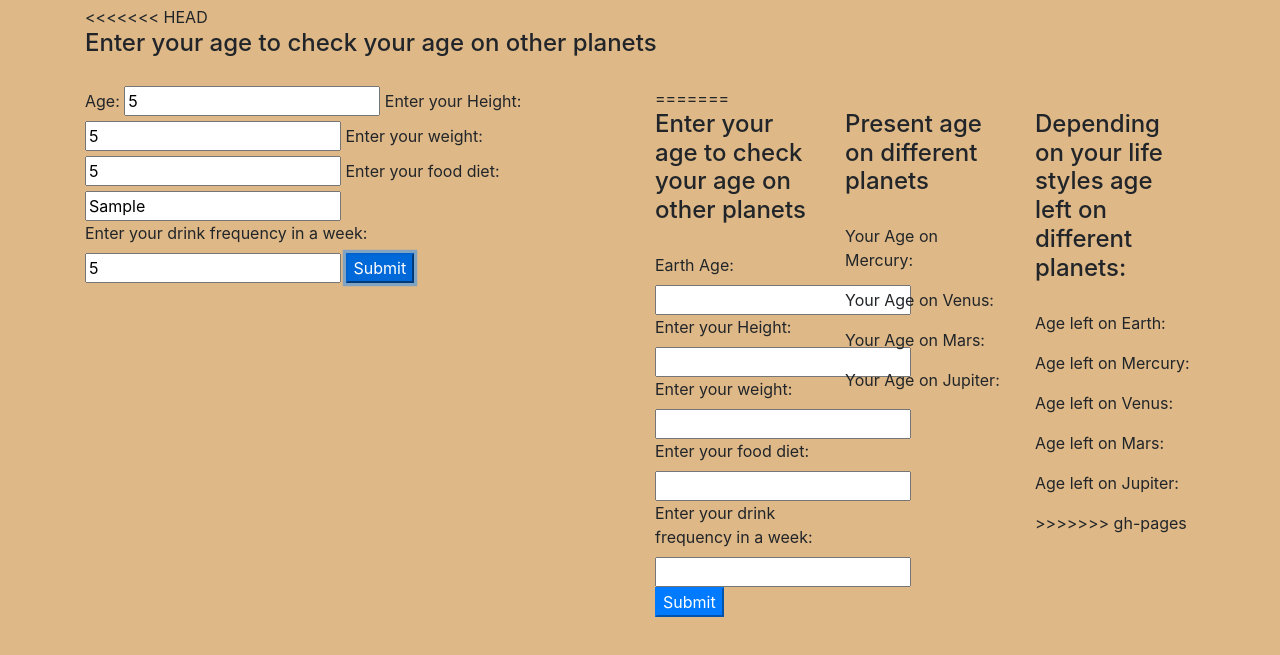
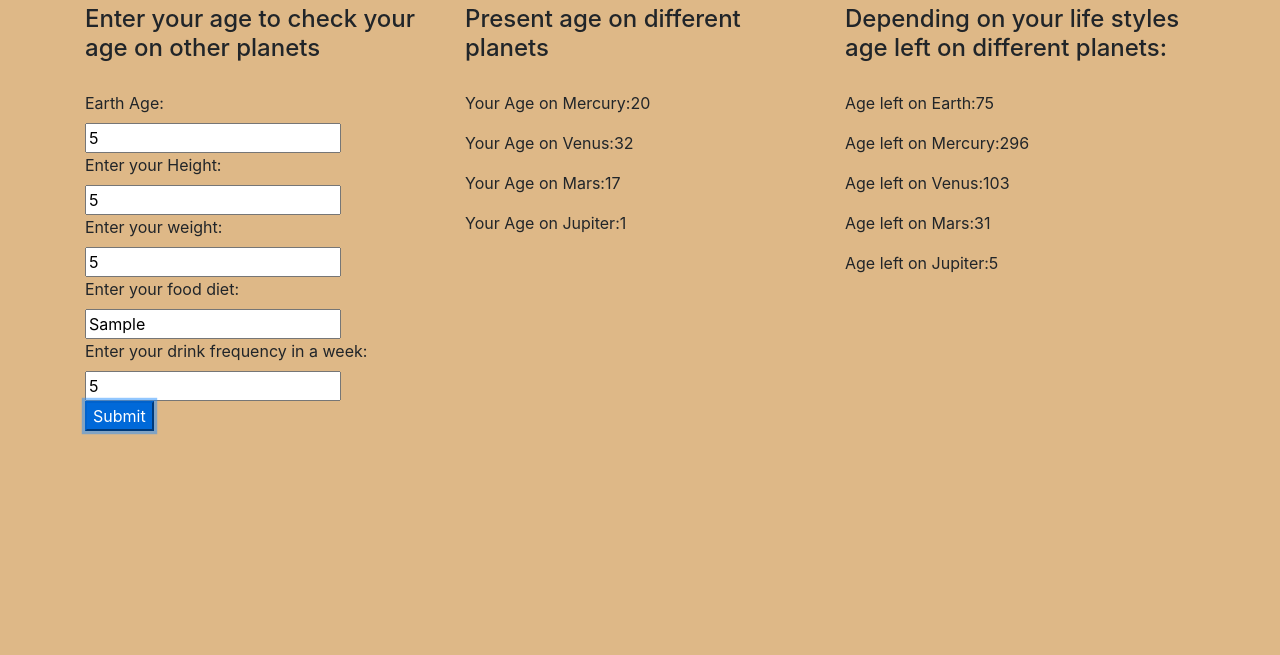
Before and after one commit to smita-raj12/-Galactic-Age-calculator, a website built with webpack: page src/index.html in a window 1280 px wide. Both pictures are taken after typing "5", "5", "5", "Sample", "5" into the empty fields and a click on the button "Submit". Shown: the part 91-746 px from the top of the page. Built offline with nearby package versions, Linux system fonts and the light colour scheme.

Commit message:
merge with gh-pages

```diff
--- a/src/index.html
+++ b/src/index.html
@@ -6,27 +6,6 @@
 <body>
   <div class="container">
     <h1>Super Galactic Age Calculator</h1>
-<<<<<<< HEAD
-    <h4> Enter your age to check your age on other planets</h4>
-    <div class= "row">
-      <div class ="col-6">
-        <form id="age-calculator">
-          <label for="age">Age:</label>
-          <input id="age" type="number">
-          <label for="height">Enter your Height: </label>
-          <input id="heigt" type="number">
-          <label for="weight">Enter your weight:</label>
-          <input id="weight" type="number">
-          <label for="food">Enter your food diet:</label>
-          <input id="food" type="text">
-          <label for="drink">Enter your drink frequency in a week:</label>
-          <input id="drink" type="number">
-          <button type="submit" class="btn-primary">Submit</button>
-        </form>
-      </div>
-      <div class ="col-6">
-
-=======
     <div class= "row">
       <div class ="col-4">
         <h4> Enter your age to check your age on other planets</h4>
@@ -58,7 +37,6 @@
         <p>Age left on Venus:<span id="agevenus"></span></p>
         <p>Age left on Mars:<span id="agemars"></span></p>
         <p>Age left on Jupiter:<span id="agejupiter"></span></p>
->>>>>>> gh-pages
       </div>
     </div>
   </div>
--- a/src/index.js
+++ b/src/index.js
@@ -1,4 +1,4 @@
-import $, { ready } from 'jquery';
+import $ from 'jquery';
 import 'bootstrap';
 import 'bootstrap/dist/css/bootstrap.min.css';
 import './css/styles.css';
@@ -7,12 +7,35 @@ import Person from './js/agecal.js';
 $(document).ready(function(){
   $("#age-calculator").submit(function(event) {
     event.preventDefault();
-    const inputedAge = parseInt($("#age"));
-    const inputedHeight = parseInt($("#height"));
-    const inputedWeight = parseInt($("#weight"));
-    const inputedFoodDiet = $("#food");
-    const inputedDrink = $("#drink");
-    let personInfo = new Person(inputedAge,inputedHeight,inputedWeight,inputedFoodDiet,inputedDrink)
+    const inputedAge = parseInt($("#age").val());
+    const inputedHeight = parseInt($("#height").val());
+    const inputedWeight = parseInt($("#weight").val());
+    const inputedFoodDiet = $("#food").val();
+    const inputedDrink = $("#drink").val();
 
+    let personInfo = new Person(inputedAge,inputedHeight,inputedWeight,inputedFoodDiet,inputedDrink,80);
+
+    let mercuryPersonAge = personInfo.mercuryYears();
+    let venusPersonAge = personInfo.venusYears();
+    let marsPersonAge = personInfo.marsYears();
+    let jupiterPersonAge = personInfo.jupiterYears();
+
+    let earthAgeLeft = personInfo.lifeLeftOnEarth();
+    let mercuryAgeLeft = personInfo.lifeLeftOnMercury();
+    let venusAgeLeft = personInfo.lifeLeftOnVenus();
+    let marsAgeLeft = personInfo.lifeLeftOnMars();
+    let jupiterAgeLeft = personInfo.lifeLeftOnJupiter();
+    console.log(earthAgeLeft);
+    console.log(mercuryAgeLeft);
+    $("#mercury").text(mercuryPersonAge);
+    $("#venus").text(venusPersonAge);
+    $("#mars").text(marsPersonAge);
+    $("#jupiter").text(jupiterPersonAge);
+
+    $("#ageearth").text(earthAgeLeft);
+    $("#agemercury").text(mercuryAgeLeft);
+    $("#agevenus").text(venusAgeLeft);
+    $("#agemars").text(marsAgeLeft);
+    $("#agejupiter").text(jupiterAgeLeft);
   });
 });
--- a/src/js/agecal.js
+++ b/src/js/agecal.js
@@ -29,7 +29,7 @@ export default class Person{
   }
 
   lifeExpectancy(){
-    if(this.height >= 5 && this.weight <= 55 && foodDiet ==="Vegetarian"){
+    if(this.height >= 5 && this.weight <= 55 && foodDiet === "Vegetarian"){
       this.expectancy = this.expectancy + 2;
     } else{
       this.expectancy = this.expectancy - 2;
```
Also changed, not shown: __tests__/agecal.test.js (+1 -1 lines).
